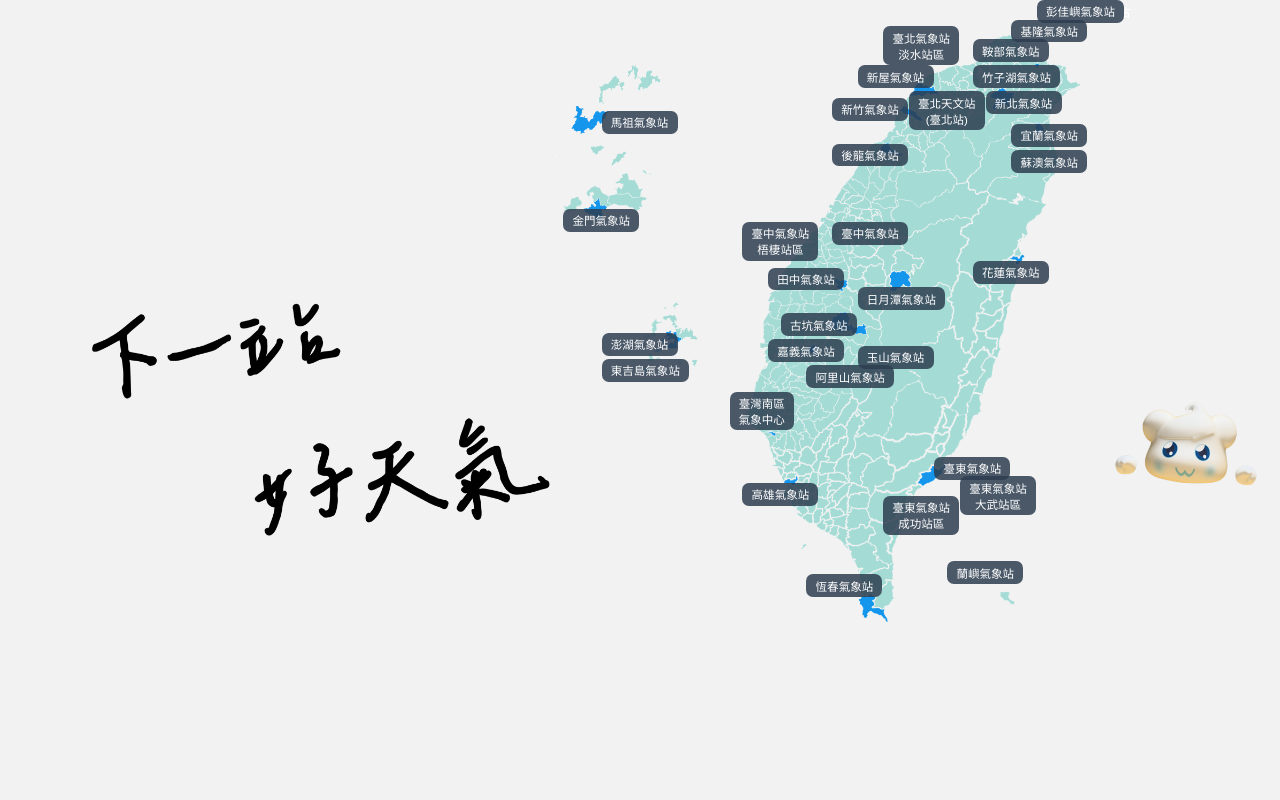
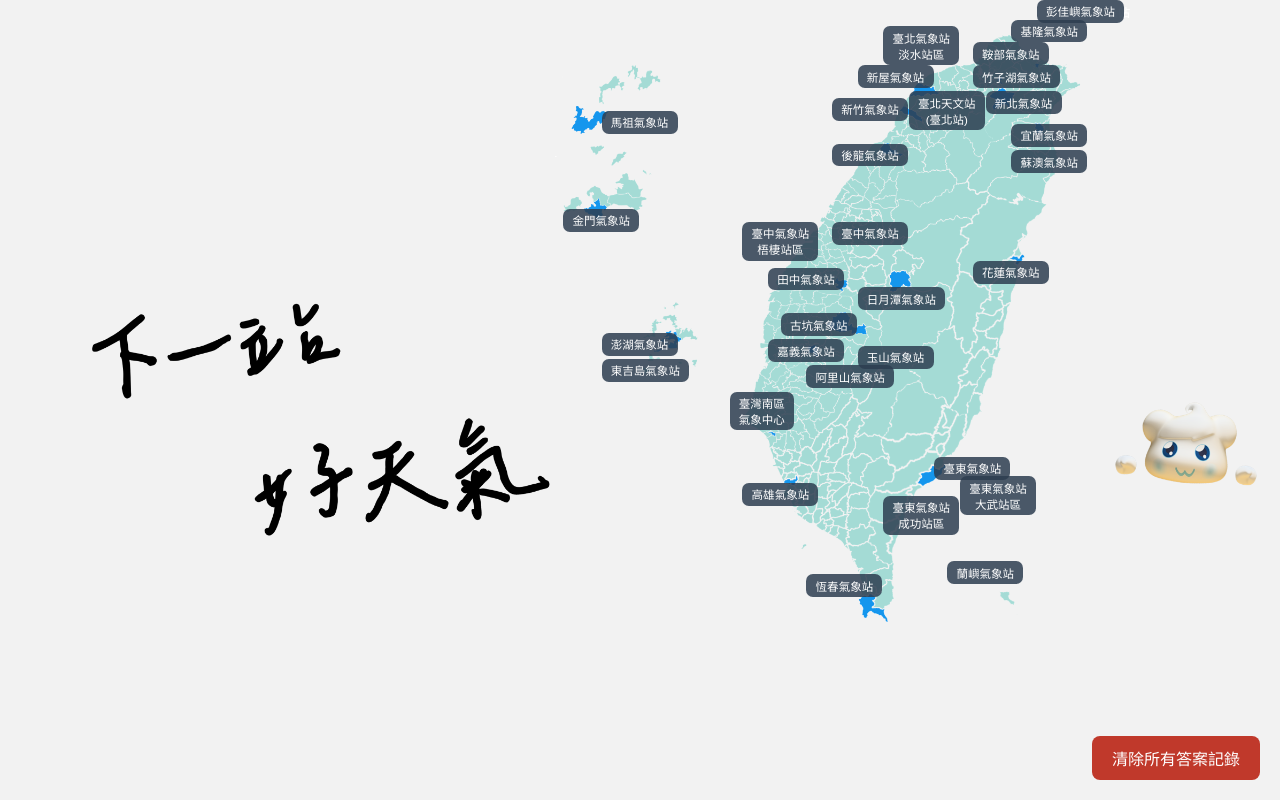
Before and after one commit to peggy823/CWA_Monopoly, a plain HTML site: page index.html in a window 1280 px wide. Drawn offline with Linux system fonts and the light colour scheme.

Commit message:
Add files via upload

```diff
--- a/index.html
+++ b/index.html
@@ -37,7 +37,7 @@
 <body>
   <div class="map-container">
     <img src="map_homepage.png" alt="台灣地圖">
-    <a class="hotspot" style="top: 6%; left:76%;" href="question.html?sheet=鞍部">鞍部氣象站</a>
+    <a class="hotspot" style="top: 6.5%; left:76%;" href="question.html?sheet=鞍部">鞍部氣象站</a>
 <a class="hotspot" style="top: 10%; left:76%;" href="question.html?sheet=竹子湖">竹子湖氣象站</a>
 <a class="hotspot" style="top: 0%; left:81%;" href="question.html?sheet=彭佳嶼">彭佳嶼氣象站</a>
 <a class="hotspot" style="top:55%; left:47%" href="question.html?sheet=東吉島">東吉島氣象站</a>
@@ -70,5 +70,36 @@
 <a class="hotspot" style="top: 4%; left:69%;" href="question.html?sheet=淡水">臺北氣象站<br>淡水站區</a>
 <a class="hotspot" style="top:14%; left:71%;" href="question.html?sheet=臺北天文站(臺北站)">臺北天文站<br>(臺北站)</a>
   </div>
+
+  <button onclick="resetAllAnswers()" style="
+    position: fixed;
+    bottom: 20px;
+    right: 20px;
+    padding: 10px 20px;
+    font-size: 1em;
+    background-color: #c0392b;
+    color: white;
+    border: none;
+    border-radius: 8px;
+    cursor: pointer;
+    z-index: 999;
+  ">清除所有答案記錄</button>
+
+  <script>
+    function resetAllAnswers() {
+      const sheets = [
+        "鞍部", "竹子湖", "彭佳嶼", "東吉島", "玉山", "基隆", "蘇澳", "後龍", "澎湖", "恆春",
+        "宜蘭", "花蓮", "金門", "嘉義", "古坑", "大武", "日月潭", "阿里山", "臺東", "成功",
+        "高雄", "臺中", "新竹", "蘭嶼", "新北", "新屋", "南區氣象中心", "馬祖", "田中",
+        "梧棲", "淡水", "臺北天文站(臺北站)"
+      ];
+      sheets.forEach(sheet => {
+        for (let i = 1; i <= 20; i++) {
+          localStorage.removeItem(`${sheet}_ans${i}_Shown`);
+        }
+      });
+      alert("✅ 已清除所有站的答案記錄！");
+    }
+  </script>
 </body>
 </html>
```
